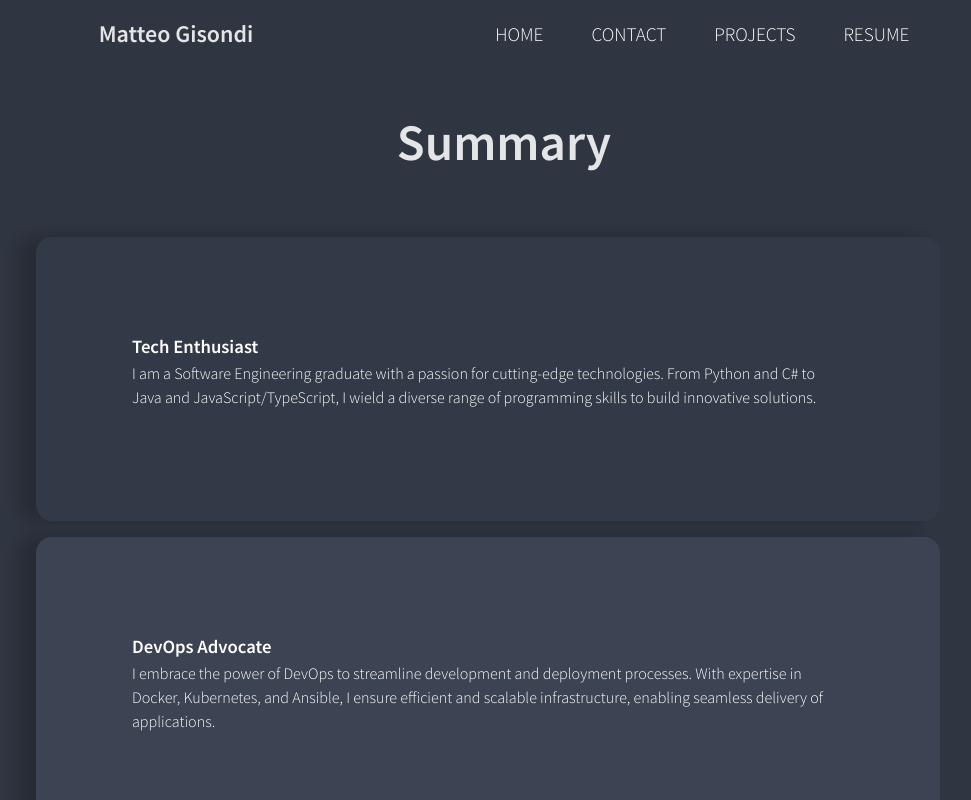
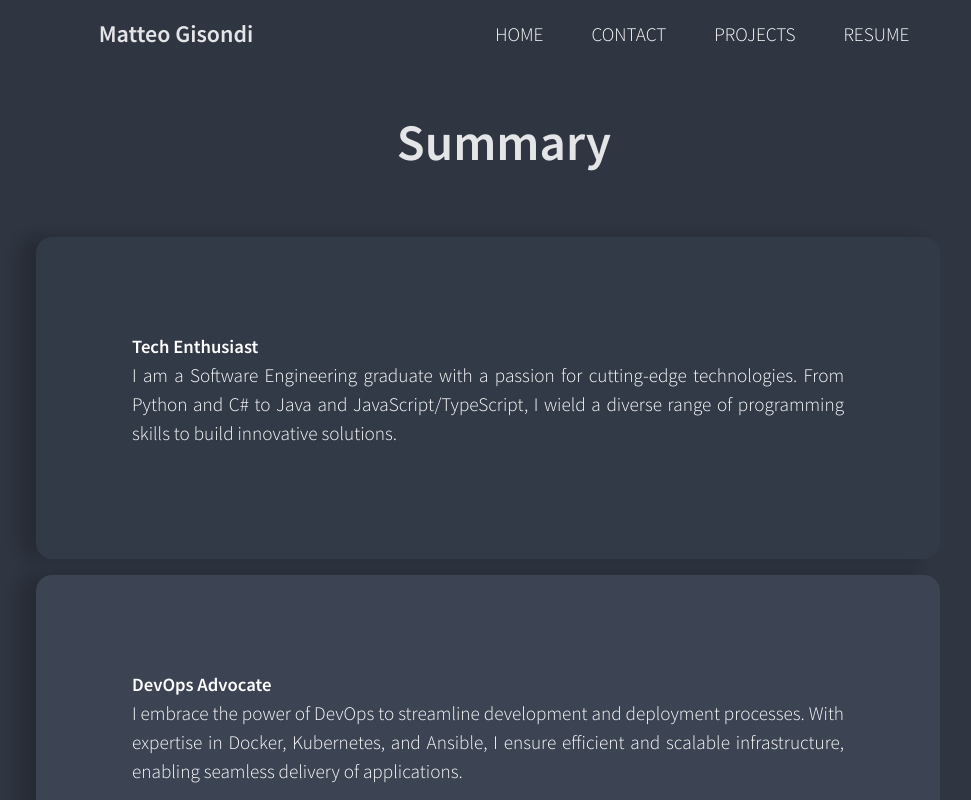
Before and after one commit to MatteoGisondi/portfolio, a Vue app: page / in a window 1280 px wide. Shown: the top 800 px of the page, without its empty margins (136-1107 px from the left). Built offline with nearby package versions, Linux system fonts and the light colour scheme.

Commit message:
style: :lipstick: Make size and text-wrap more natural

```diff
--- a/src/components/Cards.vue
+++ b/src/components/Cards.vue
@@ -35,6 +35,15 @@
 * {
     box-sizing: border-box;
     margin: 0;
+}
+
+p {
+    font-size: 1.2rem;
+    line-height: 1.5;
+    font-weight: 300;
+    text-align: justify;
+    text-justify: inter-word;
+    hyphens: auto;
 }
 
 .wrapper {
```
